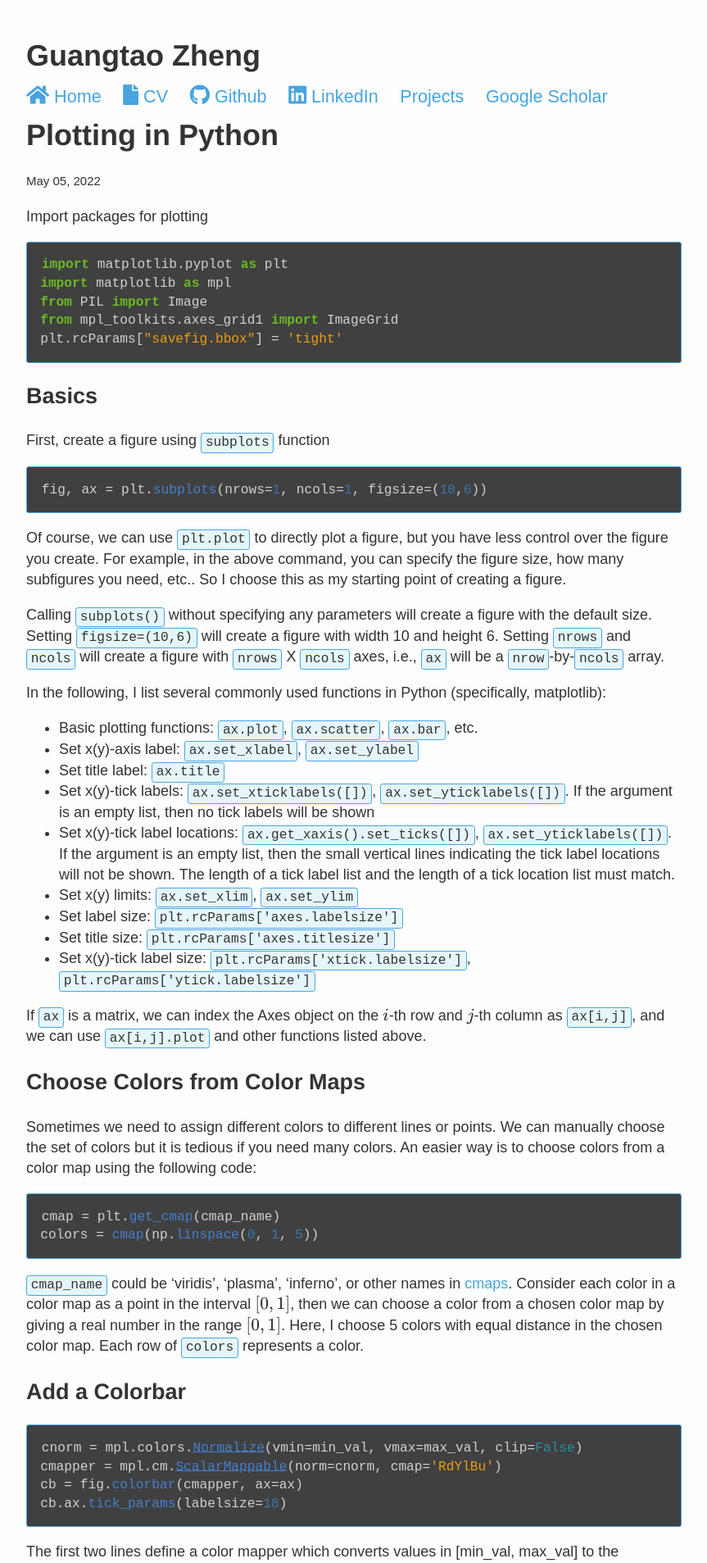
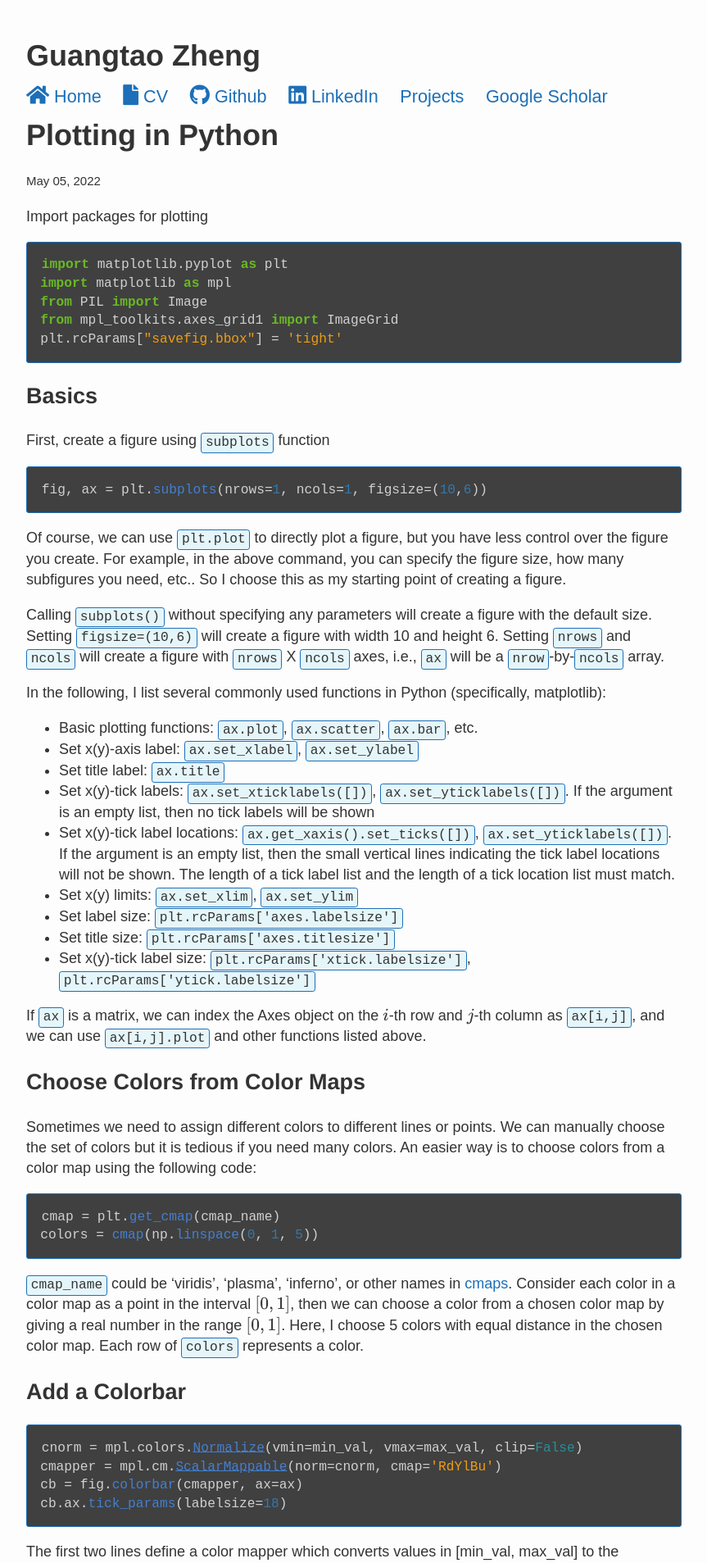
Before and after one commit to gtzheng/gtzheng.github.io, a Jekyll site: the page built from _posts/2022-05-05-code-for-python-plotting.md, in a window 1280 px wide. Shown: the top 1907 px of the page at 82% size, without its empty margins (208-1071 px from the left). Built offline with Jekyll 4.4.1, drawn with Linux system fonts in a browser that asks for light colours; nearby versions of some CDN libraries; formulas are drawn with MathJax 3.

Commit message:
update color

```diff
--- a/assets/css/_sass/variables.scss
+++ b/assets/css/_sass/variables.scss
@@ -8,7 +8,7 @@ $spacing-unit:     30px;
 $light-gray: white;
 $text-color:       #333;
 $background-color: #fdfdfd;
-$brand-color:      #47a4de; // change title/navigation bar colors
+$brand-color:      #1c6fb8; // change title/navigation bar colors
 
 // Color scheme for light
 $body-bg: #fdfdfd;
```
